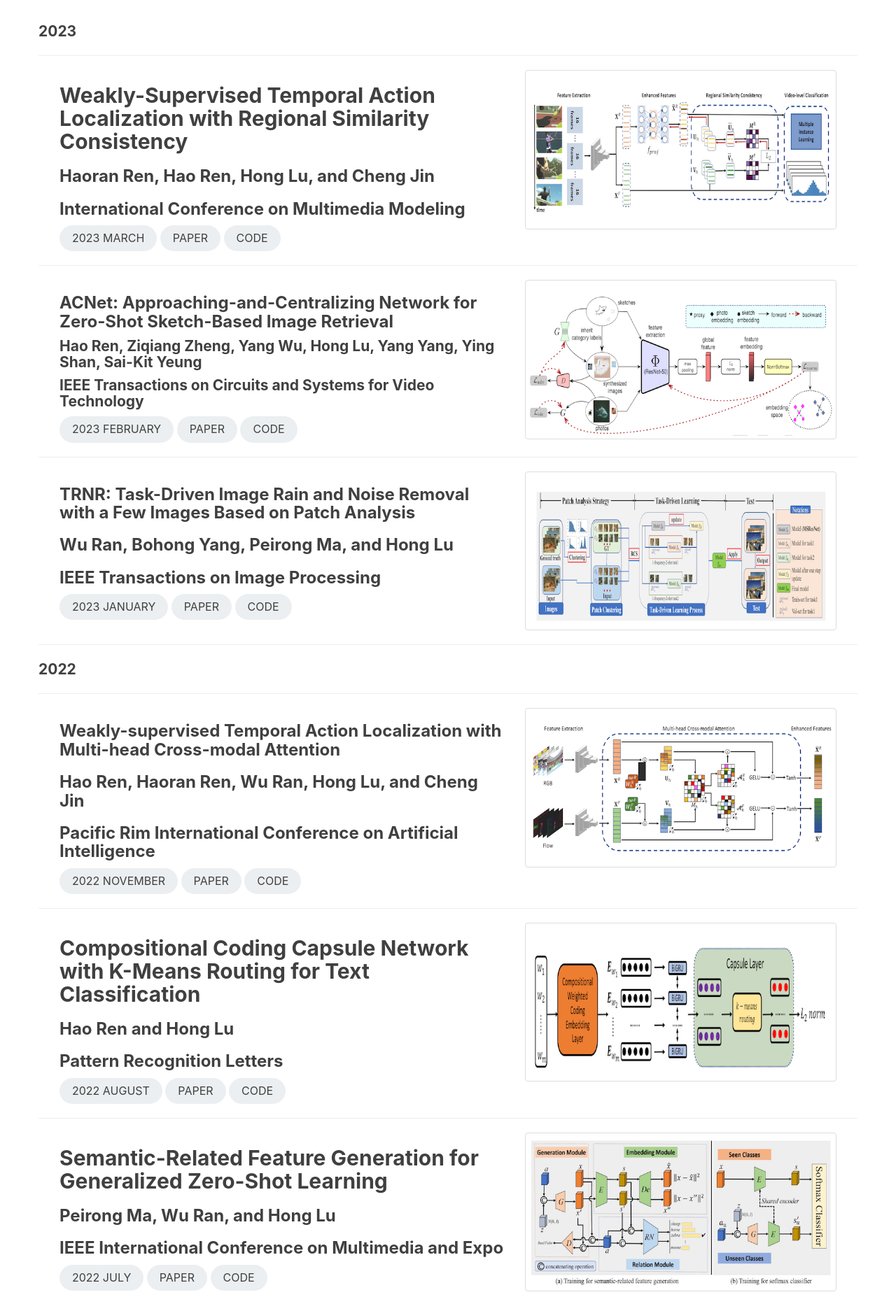
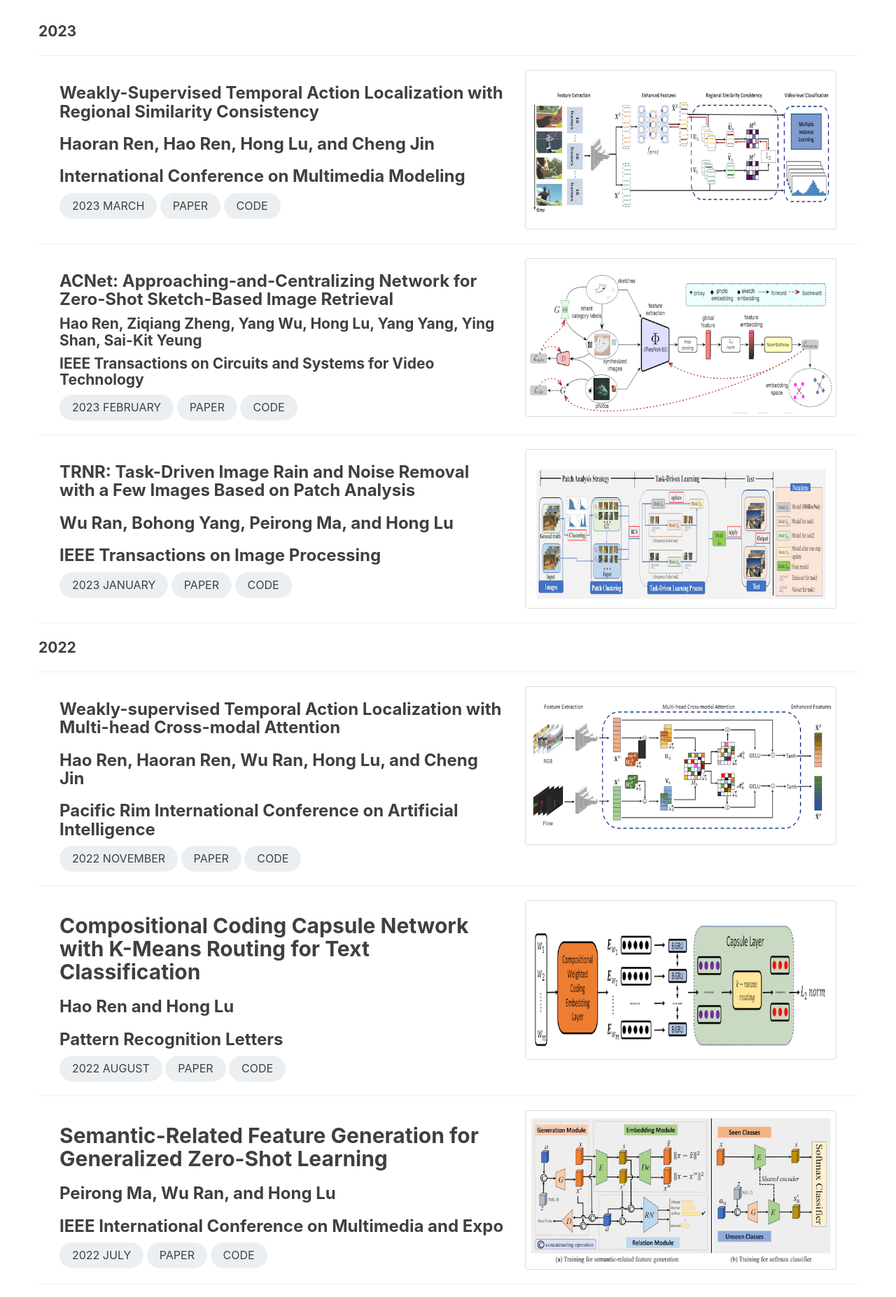
Before and after one commit to lunatics123/lunatics123.github.io, a Jekyll site: the page built from publications.html, in a window 1280 px wide. Shown: the part 418-2272 px from the top of the page at 70% size. Built offline with Jekyll 4.4.1, drawn with Linux system fonts in a browser that asks for light colours; comment, search, counter and statistics services are not loaded.

```diff
--- a/publications.html
+++ b/publications.html
@@ -12,7 +12,7 @@ permalink: /publications.html
 <section>
     <div class="container">
         <div class="col-lg-7">
-            <h2>Weakly-Supervised Temporal Action Localization with Regional Similarity Consistency</h3>
+            <h3>Weakly-Supervised Temporal Action Localization with Regional Similarity Consistency</h3>
             <h3>Haoran Ren, Hao Ren, Hong Lu, and Cheng Jin</h3>
             <h3>International Conference on Multimedia Modeling</h3>
             <div class="post-tag round-xl">2023 March</div>
```
